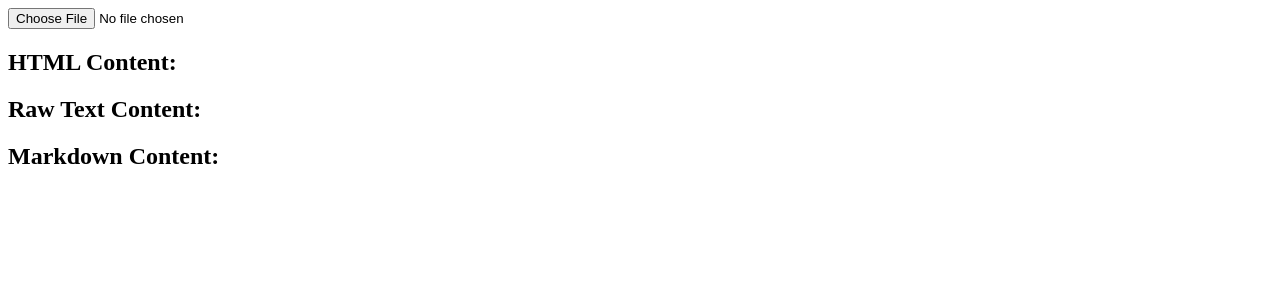
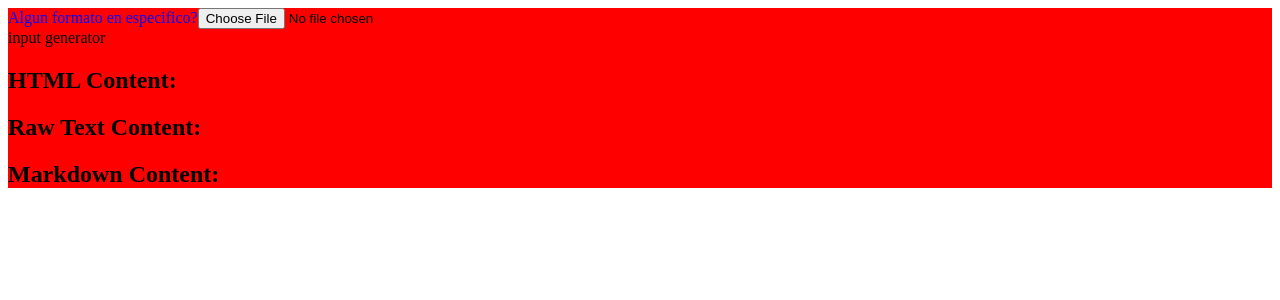
Before and after one commit to juandre1298/cuenta_de_cobro_generator, a Next.js app in the folder cuenta_de_cobro/: page / in a window 1280 px wide. Shown: the top 300 px of the page. Built offline with nearby package versions, Linux system fonts and the light colour scheme; no server answers.

Commit message:
add scss to app

```diff
--- /dev/null
+++ b/cuenta_de_cobro/components/InputGenerator.js
@@ -0,0 +1,14 @@
+"use client"
+import React, { useState, useEffect } from 'react';
+
+
+const InputGenerator = ({  }) => {
+
+  return (
+    <div>
+      input generator
+    </div>
+  );
+};
+
+export default InputGenerator;
--- /dev/null
+++ b/cuenta_de_cobro/next.config.js
@@ -0,0 +1,11 @@
+/** @type {import('next').NextConfig} */
+const path = require('path')
+
+const nextConfig = {
+   reactStringMode: true,
+   sassOptions: {
+      includePaths: [path.join(__dirname, "styles")],
+  }
+}
+
+module.exports = nextConfig
--- a/cuenta_de_cobro/pages/index.js
+++ b/cuenta_de_cobro/pages/index.js
@@ -2,7 +2,10 @@
 import { useEffect, useState } from 'react';
 import Head from 'next/head';
 import styles from '../styles/Home.module.css';
+import globalStyle from "../styles/global.module.scss"
 import CuentaDeCobro from '/components/CuentaDeCobro';
+import InputGenerator from '../components/InputGenerator';
+
 
 export default function Home() {
   const [ files, useFiles ] = useState([]);
@@ -20,15 +23,27 @@ export default function Home() {
   },[])
 
   return (
-    <div className={styles.container}>
+    <div className={globalStyle.container}>
       <Head>
         <title>Create Next App</title>
         <link rel="icon" href="/favicon.ico" />
       </Head>
       <main>
+        <div >
+          <div className='input-section'>
+            <label className={globalStyle.title} >Algun formato en especifico?</label>
+            <input type="file" onChange={handleFilesUpload} />
+            <InputGenerator/>
+          </div>
+          <div className='result-section'>
+            <div className='hoja'>
+              <CuentaDeCobro files={files}/>
+            </div>
+          </div>
+        </div>
 
-        <input type="file" onChange={handleFilesUpload} />
-        <CuentaDeCobro files={files}/>
+
+
       </main>
     </div>
   );
--- /dev/null
+++ b/cuenta_de_cobro/styles/_mixins.scss
@@ -0,0 +1,5 @@
+@mixin mobile{
+  @media (max-width: 600px) {
+    @content;
+  }
+}
--- a/cuenta_de_cobro/styles/global.css
+++ b/cuenta_de_cobro/styles/global.css
@@ -1,4 +1,5 @@
-/* html,
+@import './variables.module.scss';
+html,
 body {
   padding: 0;
   margin: 0;
@@ -29,4 +30,4 @@ a {
 img {
   max-width: 100%;
   height: auto;
-} */
+}
--- /dev/null
+++ b/cuenta_de_cobro/styles/global.module.scss
@@ -0,0 +1,6 @@
+$color-primary: blue;
+@import "./input-section.scss";
+
+.title{
+  color: $color-primary;
+}
--- /dev/null
+++ b/cuenta_de_cobro/styles/input-section.scss
@@ -0,0 +1,3 @@
+.container{
+  background-color: red;
+}
--- a/package.json
+++ b/package.json
@@ -1,5 +1,8 @@
 {
   "dependencies": {
     "mammoth": "^1.8.0"
+  },
+  "devDependencies": {
+    "sass": "^1.77.8"
   }
 }
```
Also changed, not shown: 1 other file (tests, documents, lock files or other folders).
